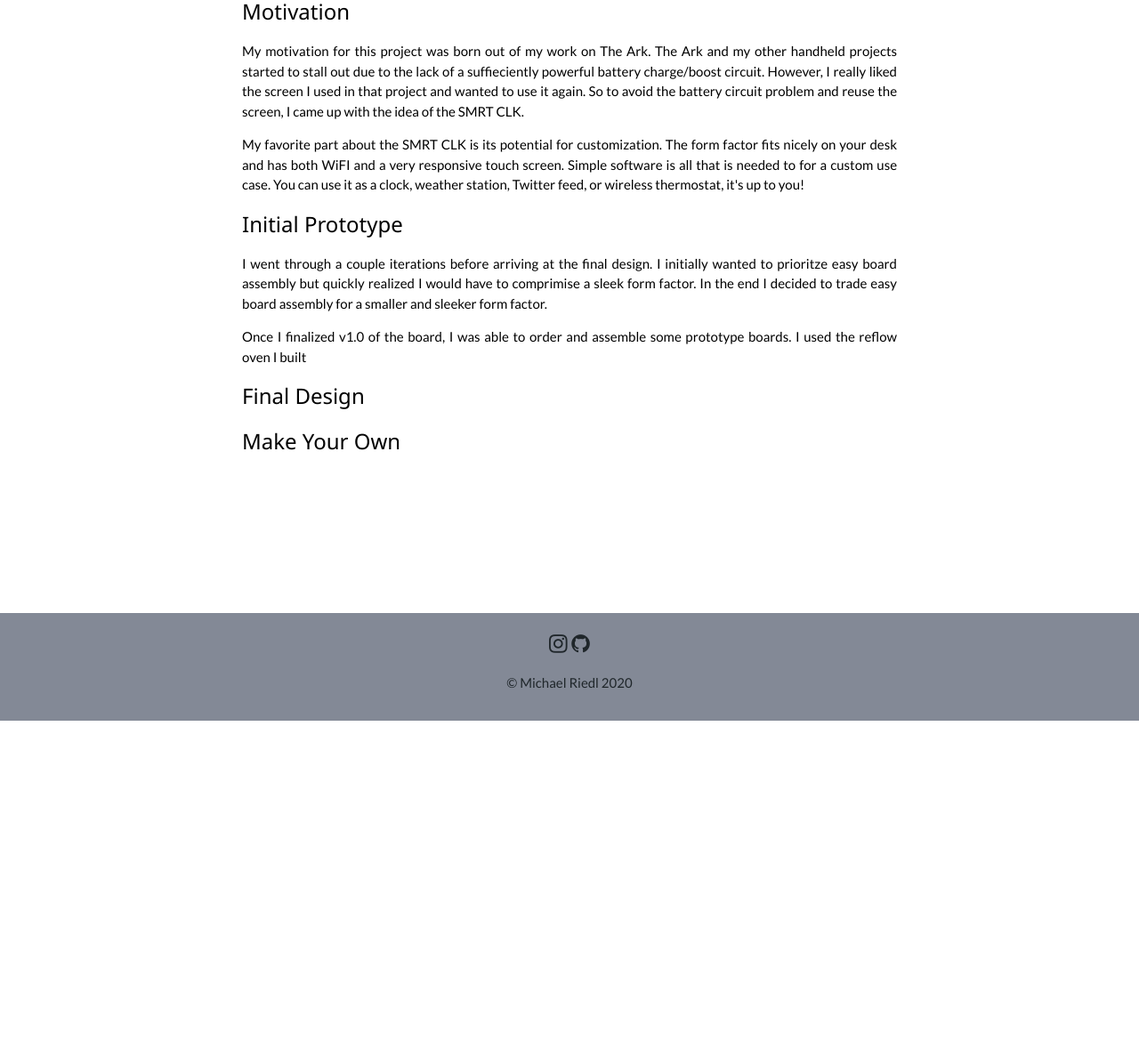
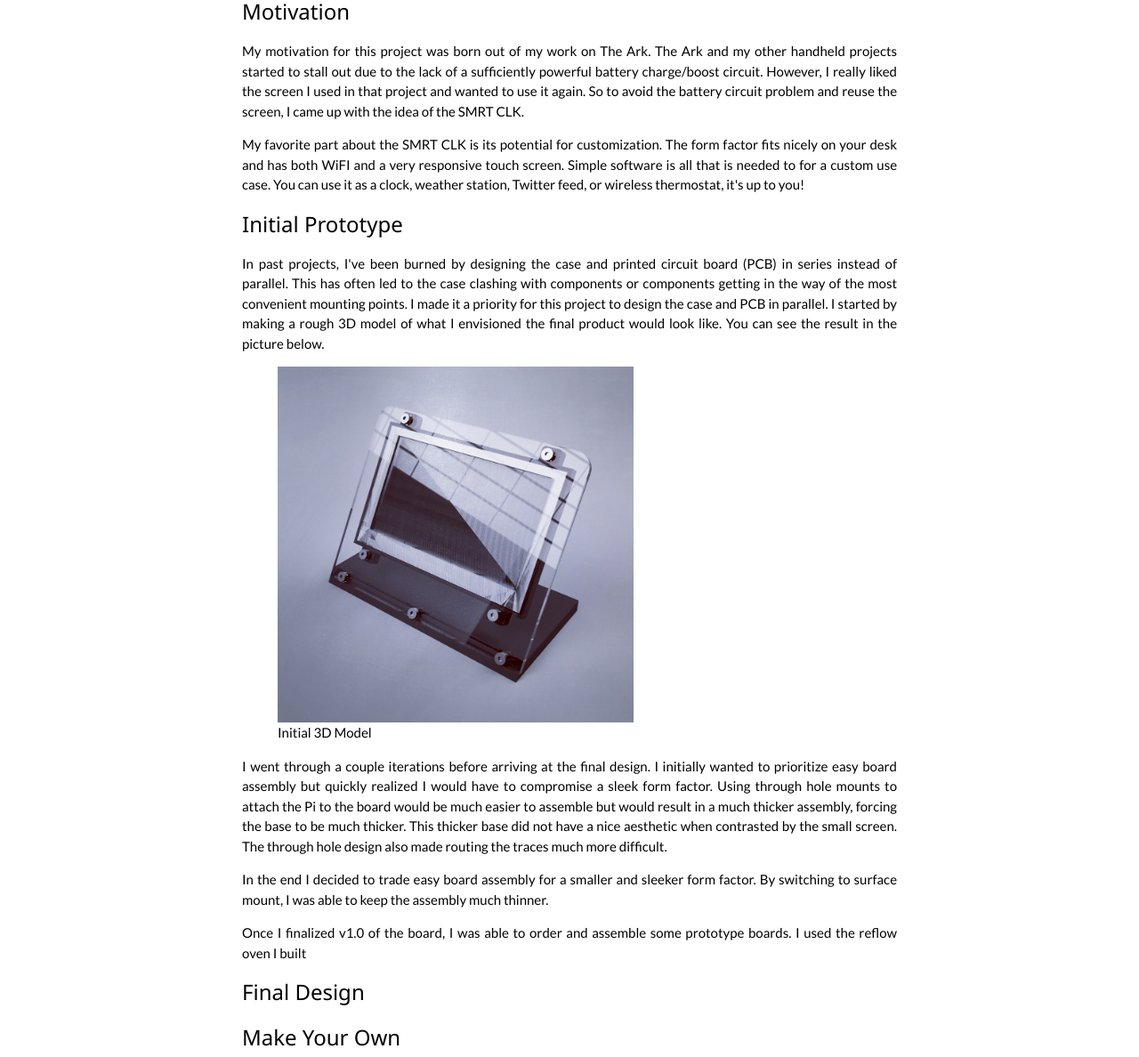
Before and after one commit to michaelriedl/michaelriedl.github.io, a Jekyll site: the page built from projects/SMRT_CLK.html, in a window 1280 px wide and 1400 px high, scrolled down 454 px. Shown: the part 212-1400 px from the top of the window at 89% size. Built offline with Jekyll 4.4.1, drawn with Linux system fonts in a browser that asks for light colours; before the commit the page ends 1476 px from its top, so only the background shows below that.

Commit message:
Project update

```diff
--- a/projects/SMRT_CLK.html
+++ b/projects/SMRT_CLK.html
@@ -7,13 +7,21 @@ title: SMRT CLK
     <h3 class="w3-wide">A smart touchscreen clock / dashboard based on the Raspberry Pi Zero.</h3>
     <div class="w3-container w3-content w3-justify w3-padding-64" style="max-width:800px">
         <p align="center">
-            <img src="/assets/images/projects/smrt_clk.jpg" alt="SMRT CLK" width="400">
+            <img src="/assets/images/projects/smrt_clk/smrt_clk.jpg" alt="SMRT CLK" width="400">
         </p>
         <h3>Motivation</h3>
-        <p>My motivation for this project was born out of my work on The Ark. The Ark and my other handheld projects started to stall out due to the lack of a suffieciently powerful battery charge/boost circuit. However, I really liked the screen I used in that project and wanted to use it again. So to avoid the battery circuit problem and reuse the screen, I came up with the idea of the SMRT CLK.</p>
+        <p>My motivation for this project was born out of my work on The Ark. The Ark and my other handheld projects started to stall out due to the lack of a sufficiently powerful battery charge/boost circuit. However, I really liked the screen I used in that project and wanted to use it again. So to avoid the battery circuit problem and reuse the screen, I came up with the idea of the SMRT CLK.</p>
         <p>My favorite part about the SMRT CLK is its potential for customization. The form factor fits nicely on your desk and has both WiFI and a very responsive touch screen. Simple software is all that is needed to for a custom use case. You can use it as a clock, weather station, Twitter feed, or wireless thermostat, it's up to you!</p>
         <h3>Initial Prototype</h3>
-        <p>I went through a couple iterations before arriving at the final design. I initially wanted to prioritze easy board assembly but quickly realized I would have to comprimise a sleek form factor. In the end I decided to trade easy board assembly for a smaller and sleeker form factor.</p>
+        <p>In past projects, I've been burned by designing the case and printed circuit board (PCB) in series instead of parallel. This has often led to the case clashing with components or components getting in the way of the most convenient mounting points. I made it a priority for this project to design the case and PCB in parallel. I started by making a rough 3D model of what I envisioned the final product would look like. You can see the result in the picture below.</p>
+        <p align="center">
+            <figure>
+                <img src="/assets/images/projects/smrt_clk/initial_cad.jpg" alt="Initial CAD" width="400">
+                <figcaption>Initial 3D Model</figcaption>
+            </figure>
+        </p>
+        <p>I went through a couple iterations before arriving at the final design. I initially wanted to prioritize easy board assembly but quickly realized I would have to compromise a sleek form factor. Using through hole mounts to attach the Pi to the board would be much easier to assemble but would result in a much thicker assembly, forcing the base to be much thicker. This thicker base did not have a nice aesthetic when contrasted by the small screen. The through hole design also made routing the traces much more difficult.</p>
+        <p>In the end I decided to trade easy board assembly for a smaller and sleeker form factor. By switching to surface mount, I was able to keep the assembly much thinner.</p>
         <p>Once I finalized v1.0 of the board, I was able to order and assemble some prototype boards. I used the reflow oven I built </p>
         <h3>Final Design</h3>
         <p></p>
```
Also changed, not shown: assets/images/projects/smrt_clk/initial_cad.jpg (added).
